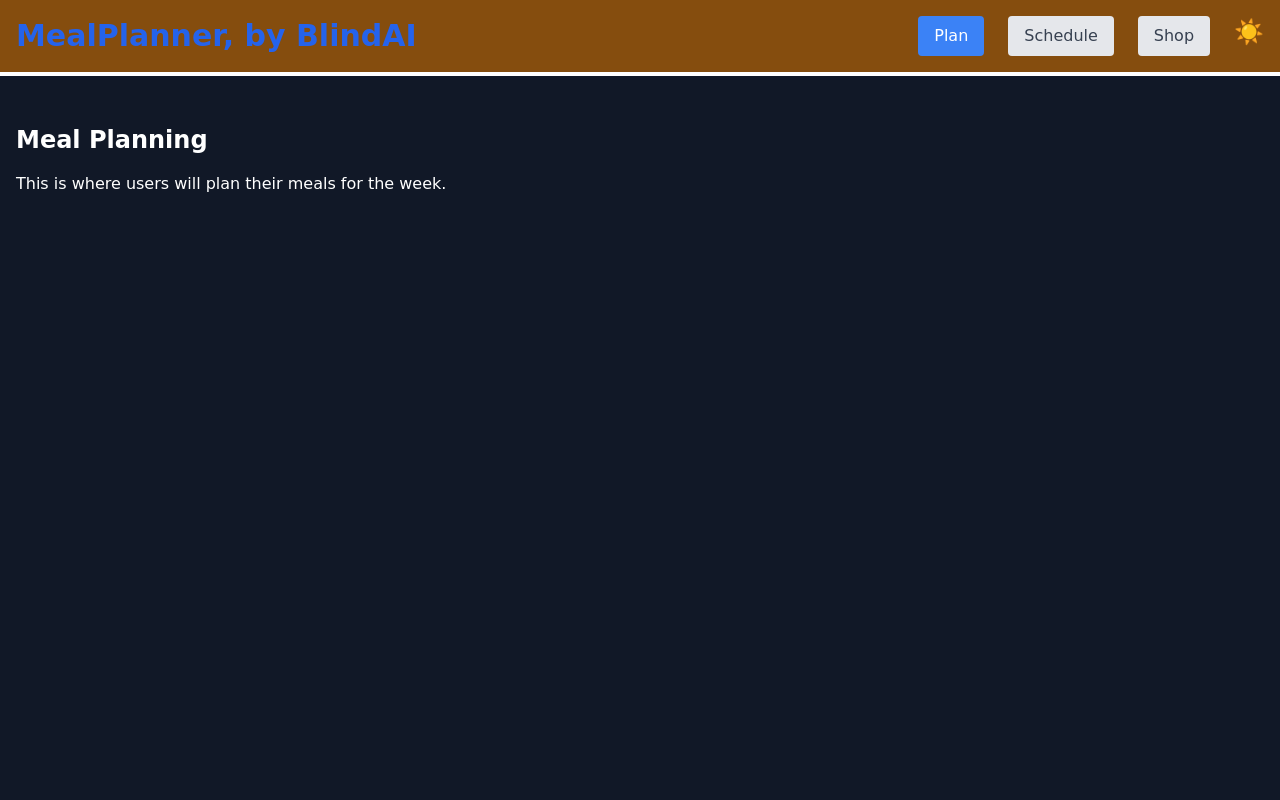
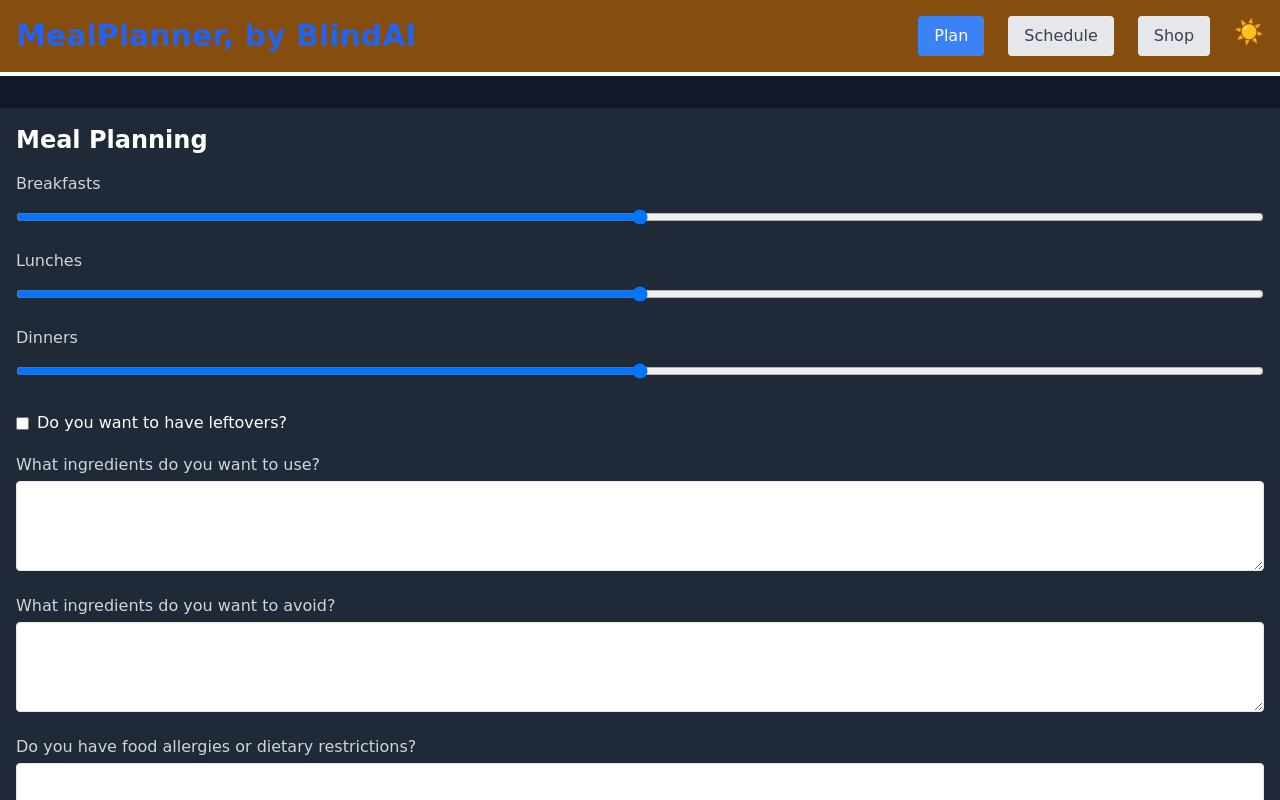
Before and after one commit to Arcadesys/mealplanner, a Next.js app: page / in a window 1280 px wide. Both pictures are taken after a click on the button "Plan". Built offline with nearby package versions, Linux system fonts and the light colour scheme.

Commit message:
initial planview rough for feedback

```diff
--- a/app/components/PlanView.tsx
+++ b/app/components/PlanView.tsx
@@ -1,13 +1,181 @@
 //a modal that allows a user to plan their meals for the week.
 
-import React from 'react';
+import React, { useState } from 'react';
 
 const PlanView: React.FC = () => {
+  const [formData, setFormData] = useState({
+    totalMeals: '',
+    breakfasts: '',
+    lunches: '',
+    dinners: '',
+    leftovers: false,
+    ingredientsToUse: '',
+    ingredientsToAvoid: '',
+    dietaryRestrictions: '',
+    recipes: '',
+    availableIngredients: '',
+    cookingTools: '',
+    cookingMood: '',
+  });
+
+  const handleChange = (e: React.ChangeEvent<HTMLInputElement | HTMLTextAreaElement>) => {
+    const { name, value, type } = e.target;
+    const checked = type === 'checkbox' ? (e.target as HTMLInputElement).checked : undefined;
+    setFormData({
+      ...formData,
+      [name]: type === 'checkbox' ? checked : value,
+    });
+  };
+
+  const handleSubmit = (e: React.FormEvent) => {
+    e.preventDefault();
+    // Handle form submission logic here
+    console.log(formData);
+  };
+
   return (
-    <div className="p-4">
-      <h2 className="text-2xl font-bold mb-4">Meal Planning</h2>
-      {/* Add your meal planning components here */}
-      <p>This is where users will plan their meals for the week.</p>
+    <div className="p-4 h-screen overflow-y-auto dark:bg-gray-800 dark:text-white">
+      <h2 className="text-2xl font-bold mb-4 dark:text-white">Meal Planning</h2>
+      <form onSubmit={handleSubmit}>
+
+        <div className="mb-4">
+          <label className="block text-gray-700 dark:text-gray-300">Breakfasts</label>
+          <input
+            type="range"
+            name="breakfasts"
+            value={formData.breakfasts}
+            onChange={handleChange}
+            className="mt-1 p-2 border rounded w-full"
+            min="0"
+            max="10"
+            step="1"
+            required
+          />
+
+          <label className="block text-gray-700 dark:text-gray-300 mt-2">Lunches</label>
+          <input
+            type="range"
+            name="lunches"
+            value={formData.lunches}
+            onChange={handleChange}
+            className="mt-1 p-2 border rounded w-full"
+            min="0"
+            max="10"
+            step="1"
+            required
+          />
+
+          <label className="block text-gray-700 dark:text-gray-300 mt-2">Dinners</label>
+          <input
+            type="range"
+            name="dinners"
+            value={formData.dinners}
+            onChange={handleChange}
+            className="mt-1 p-2 border rounded w-full"
+            min="0"
+            max="10"
+            step="1"
+            required
+          />
+        </div>
+
+        <div className="mb-4">
+          <label className="inline-flex items-center">
+            <input
+              type="checkbox"
+              name="leftovers"
+              checked={formData.leftovers}
+              onChange={handleChange}
+              className="form-checkbox"
+            />
+            <span className="ml-2">Do you want to have leftovers?</span>
+          </label>
+        </div>
+
+        <div className="mb-4">
+          <label className="block text-gray-700 dark:text-gray-300">What ingredients do you want to use?</label>
+          <textarea
+            name="ingredientsToUse"
+            value={formData.ingredientsToUse}
+            onChange={handleChange}
+            className="mt-1 p-2 border rounded w-full"
+            rows={3}
+          />
+        </div>
+
+        <div className="mb-4">
+          <label className="block text-gray-700 dark:text-gray-300">What ingredients do you want to avoid?</label>
+          <textarea
+            name="ingredientsToAvoid"
+            value={formData.ingredientsToAvoid}
+            onChange={handleChange}
+            className="mt-1 p-2 border rounded w-full"
+            rows={3}
+          />
+        </div>
+
+        <div className="mb-4">
+          <label className="block text-gray-700 dark:text-gray-300">Do you have food allergies or dietary restrictions?</label>
+          <textarea
+            name="dietaryRestrictions"
+            value={formData.dietaryRestrictions}
+            onChange={handleChange}
+            className="mt-1 p-2 border rounded w-full"
+            rows={3}
+          />
+        </div>
+
+        <div className="mb-4">
+          <label className="block text-gray-700 dark:text-gray-300">What recipes do you want to make?</label>
+          <textarea
+            name="recipes"
+            value={formData.recipes}
+            onChange={handleChange}
+            className="mt-1 p-2 border rounded w-full"
+            rows={3}
+          />
+        </div>
+
+        <div className="mb-4">
+          <label className="block text-gray-700 dark:text-gray-300">What ingredients do you have around?</label>
+          <textarea
+            name="availableIngredients"
+            value={formData.availableIngredients}
+            onChange={handleChange}
+            className="mt-1 p-2 border rounded w-full"
+            rows={3}
+          />
+        </div>
+
+        <div className="mb-4">
+          <label className="block text-gray-700 dark:text-gray-300">What cooking tools do you have around?</label>
+          <textarea
+            name="cookingTools"
+            value={formData.cookingTools}
+            onChange={handleChange}
+            className="mt-1 p-2 border rounded w-full"
+            rows={3}
+          />
+        </div>
+
+        <div className="mb-4">
+          <label className="block text-gray-700 dark:text-gray-300">How do you feel about cooking this week?</label>
+          <textarea
+            name="cookingMood"
+            value={formData.cookingMood}
+            onChange={handleChange}
+            className="mt-1 p-2 border rounded w-full"
+            rows={3}
+          />
+        </div>
+
+        <button
+          type="submit"
+          className="bg-blue-500 text-white px-4 py-2 rounded hover:bg-blue-600 dark:bg-blue-600 dark:hover:bg-blue-700"
+        >
+          Plan Meals
+        </button>
+      </form>
     </div>
   );
 };
```
